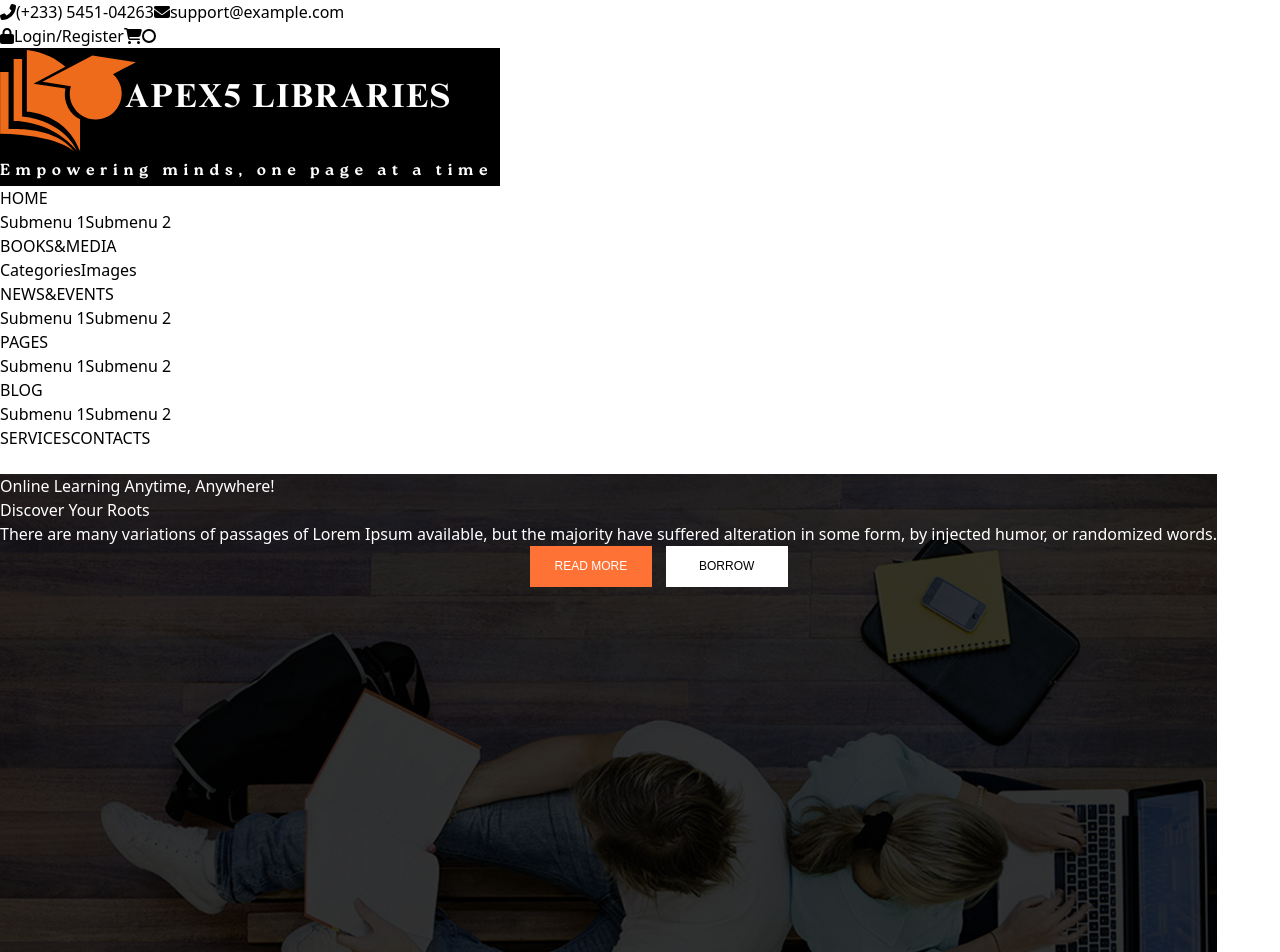
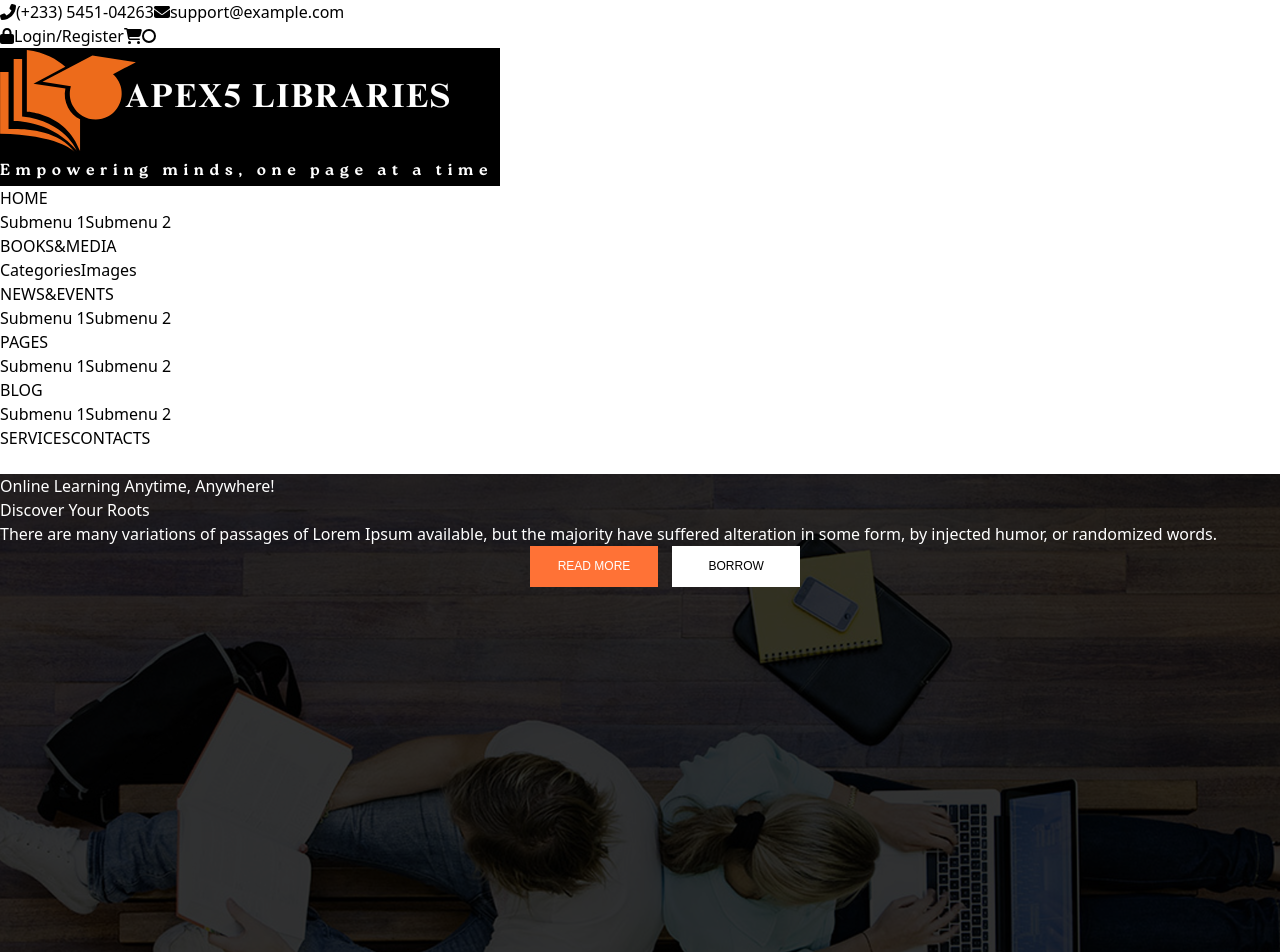
Before and after one commit to APEXFIVE/library-app-frontend, a React (Vite) app: page / in a window 1280 px wide. Shown: the top 952 px of the page. Before the commit the page ends 800 px from the top, so only its background shows below. Built offline with nearby package versions, Linux system fonts and the light colour scheme.

Commit message:
made correction in the hero

```diff
--- a/src/App.css
+++ b/src/App.css
@@ -10,7 +10,8 @@ margin: 0;
   color: white;
   background-repeat: no-repeat;
   background-size: cover;
-  position: fixed;
+  /* position: fixed; */
+  background-position: center;
 }
 
 .overlay {
--- a/src/components/Navbar.jsx
+++ b/src/components/Navbar.jsx
@@ -18,7 +18,7 @@ const NavbarWithTopBar = () => {
     <header>
       {/* Top Bar */}
       <div className=" bg-gray-900 text-white py-4 px-0  ">
-        <div className="  flex justify-evenly ml-[250px] gap-[40px">
+        <div className="  flex justify-evenly ml-[250px] gap-[40px]">
         {/* <div className="  flex items-start ml-[250px] gap-10"> */}
           <div className=" flex mx-auto space-x-4 items-center border-b-2 py-4 ">
             <span className="text-sm">
--- a/src/pages/addBook/index.jsx
+++ b/src/pages/addBook/index.jsx
@@ -39,7 +39,7 @@ const AddBook = () => {
     return (
         <div>
             <Navbar />
-        <form onSubmit={handleSubmit} className="w-full max-w-lg mx-auto p-4 bg-white shadow-md rounded-md bg-[url('./')]">
+        <form onSubmit={handleSubmit} className="w-full max-w-lg mx-auto p-4 bg-white shadow-md rounded-md bg-img">
       <div className="mb-4">
         <label htmlFor="title" className="block text-gray-700 font-bold mb-2">Title</label>
         <input
--- a/src/pages/bookList/components/Hero.jsx
+++ b/src/pages/bookList/components/Hero.jsx
@@ -7,7 +7,7 @@ const Hero =() => {
             <h3 className="text-center pt-56 text-3xl w-3/4 ml-48">Online Learning Anytime, Anywhere!</h3>
             <h1 className="text-center text-6xl text-[#ff7236] font-semibold w-3/4 ml-48 mt-3">Discover Your Roots</h1>
             <p className="text-center text-2xl w-3/4 ml-48 mt-3 mb-5">There are many variations of passages of Lorem Ipsum available, but the majority have suffered alteration in some form, by injected humor, or randomized words.</p>
-            <button className="hero-b tex">READ MORE</button> <button className="hero-c">BORROW</button>
+            <button className="hero-b ">READ MORE</button> <button className="hero-c">BORROW</button>
         </div>
         </section>
     )
--- a/src/pages/bookList/index.jsx
+++ b/src/pages/bookList/index.jsx
@@ -7,7 +7,6 @@ const BookList = () => {
     return (
         <div>
             <Navbar />
-
             <Hero />
            <Search/>
             <Footer />
```
